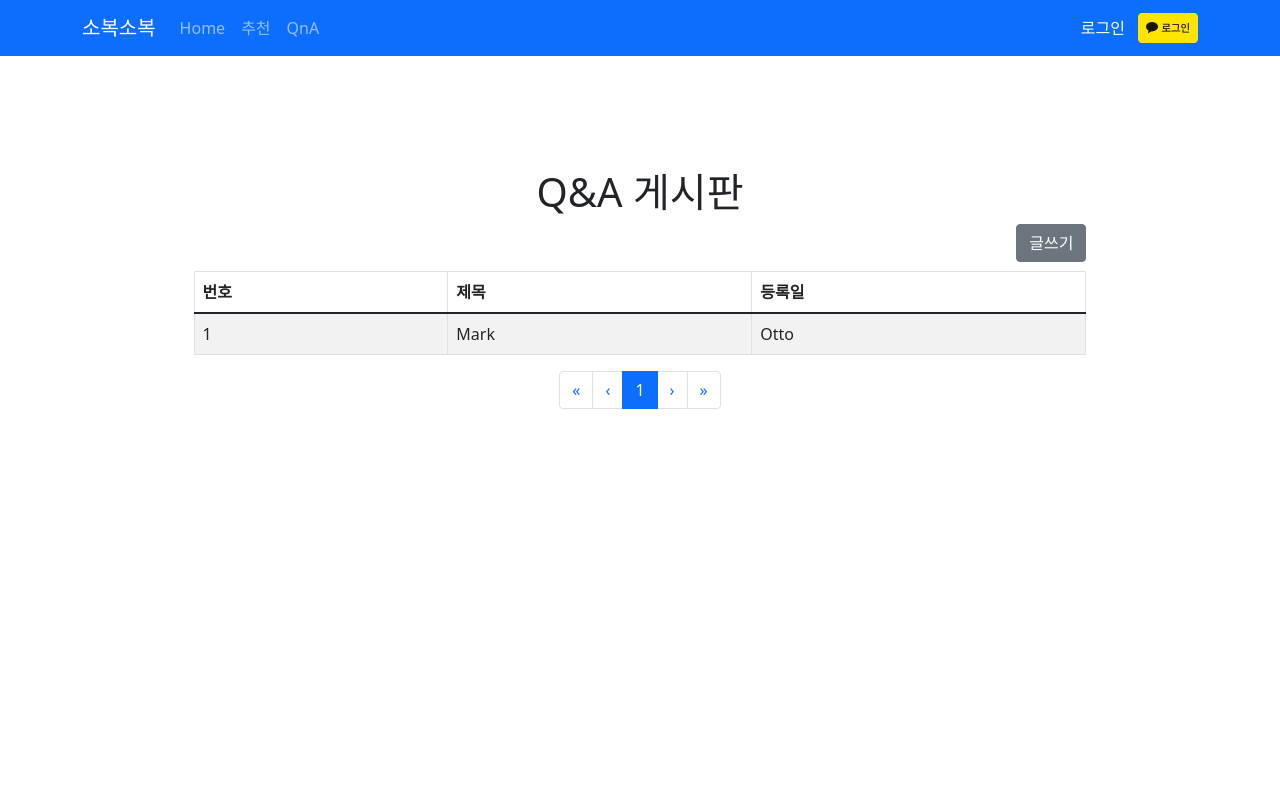
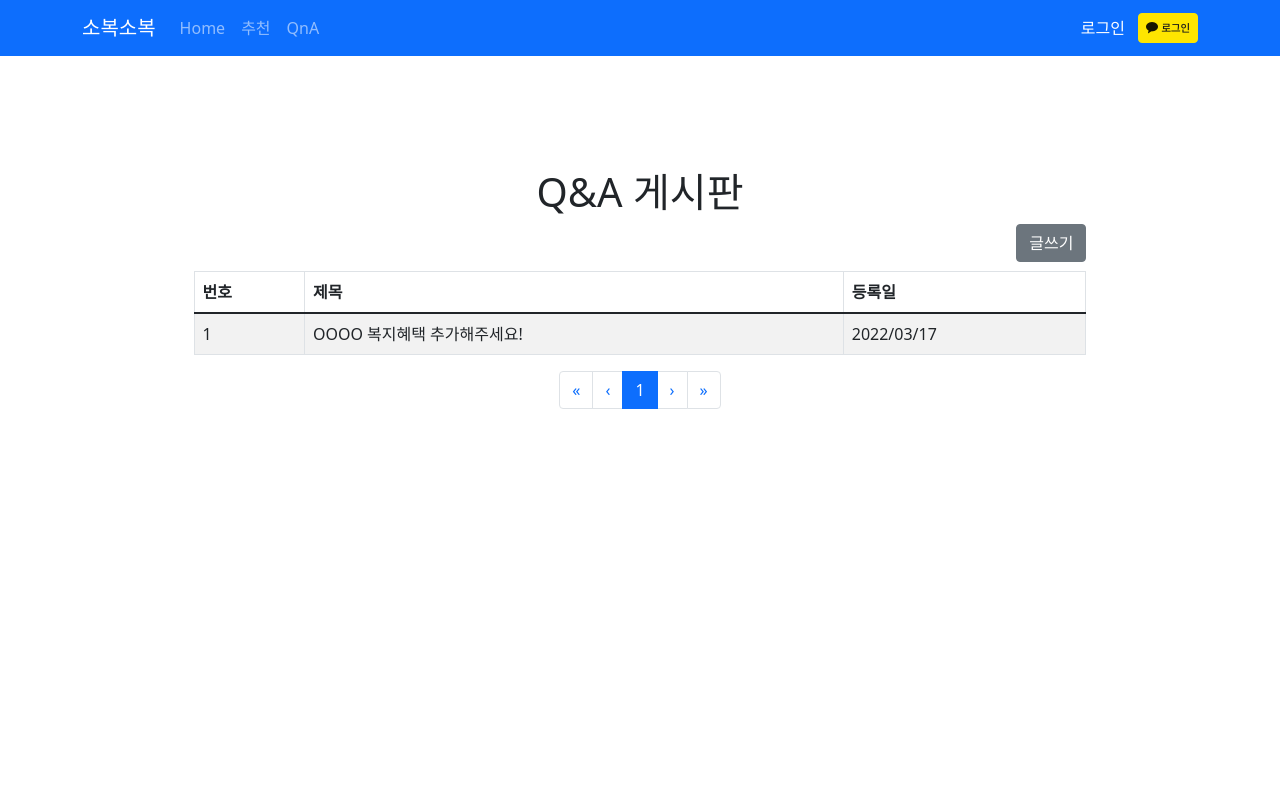
Before and after one commit to seongbiny/soboksobok, a React (Create React App) app in the folder frontend/: page /Qna in a window 1280 px wide. Shown: the top 800 px of the page. Built offline with nearby package versions, Linux system fonts and the light colour scheme.

Commit message:
[S06P22C205-102] Feat: update qna

```diff
--- a/frontend/src/pages/Qna.jsx
+++ b/frontend/src/pages/Qna.jsx
@@ -42,8 +42,8 @@ function Qna(){
                     <tbody>
                         <tr>
                         <td>1</td>
-                        <td>Mark</td>
-                        <td>Otto</td>
+                        <td>OOOO 복지혜택 추가해주세요!</td>
+                        <td>2022/03/17</td>
                         </tr>
                     </tbody>
                 </Table>
```
